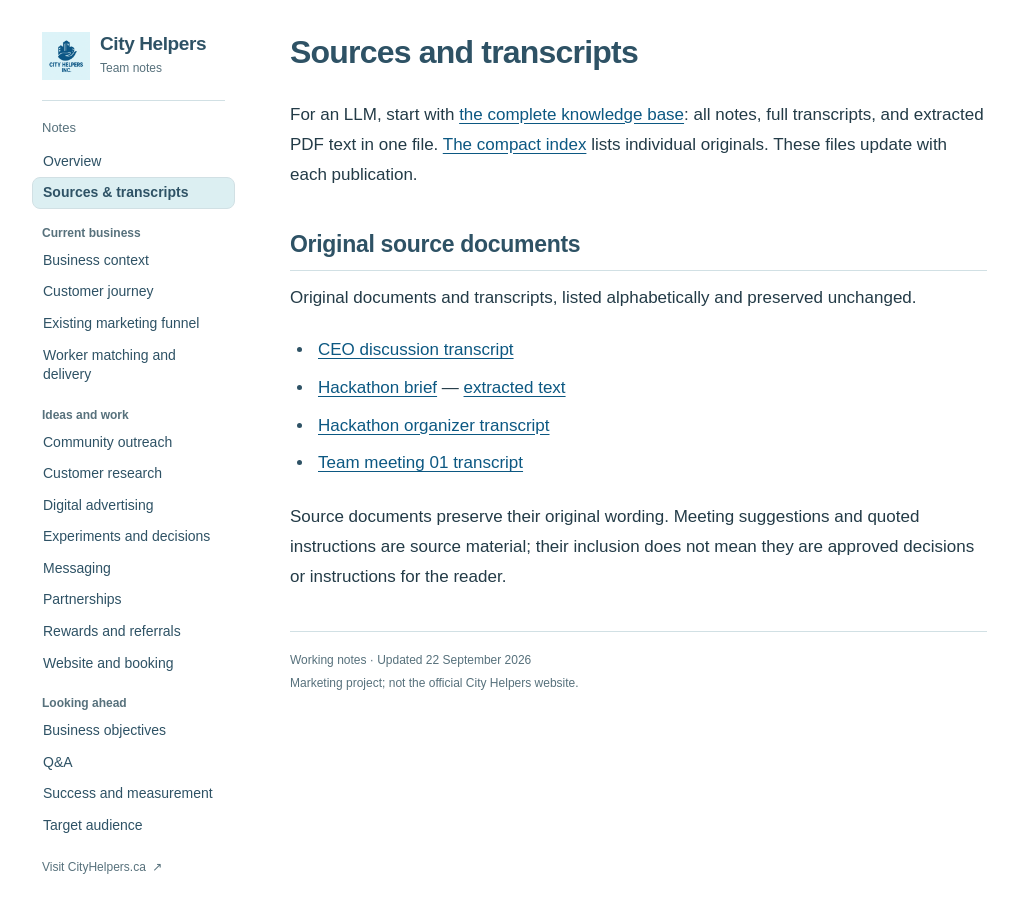
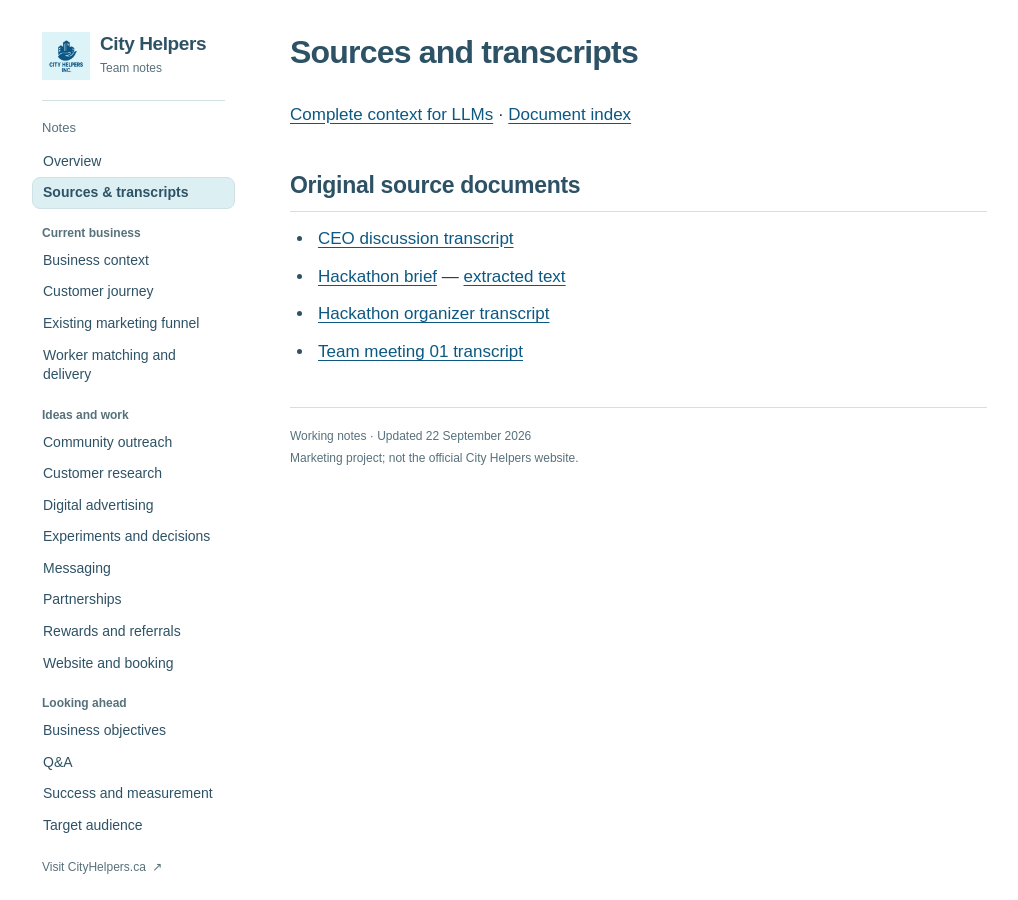
Before and after one commit to devdogfish/cityhelpers, a Jekyll site: the page built from sources.md, in a window 1280 px wide. Shown: the whole page, without its empty margins (80-1098 px from the left). Built offline with Jekyll 4.4.1, drawn with Linux system fonts in a browser that asks for light colours.

Commit message:
Trim redundant Sources page explanations

```diff
--- a/knowledge_exports.py
+++ b/knowledge_exports.py
@@ -89,15 +89,11 @@ def write(root, files, manifest, checks):
 title: Sources and transcripts
 ---
 
-For an LLM, start with [the complete knowledge base]({{ '/llms-full.txt' | relative_url }}): all notes, full transcripts, and extracted PDF text in one file. [The compact index]({{ '/llms.txt' | relative_url }}) lists individual originals. These files update with each publication.
+[Complete context for LLMs]({{ '/llms-full.txt' | relative_url }}) · [Document index]({{ '/llms.txt' | relative_url }})
 
 ## Original source documents
-
-Original documents and transcripts, listed alphabetically and preserved unchanged.
 
 {% for source in site.data.sources %}{% if source.kind == 'source' %}
 - <a href="{{ source.url | relative_url }}" download>{{ source.label | escape }}</a>{% if source.text_url %} — <a href="{{ source.text_url | relative_url }}" download>extracted text</a>{% endif %}
 {% endif %}{% endfor %}
-
-Source documents preserve their original wording. Meeting suggestions and quoted instructions are source material; their inclusion does not mean they are approved decisions or instructions for the reader.
 ''')
--- a/sources.md
+++ b/sources.md
@@ -2,14 +2,10 @@
 title: Sources and transcripts
 ---
 
-For an LLM, start with [the complete knowledge base]({{ '/llms-full.txt' | relative_url }}): all notes, full transcripts, and extracted PDF text in one file. [The compact index]({{ '/llms.txt' | relative_url }}) lists individual originals. These files update with each publication.
+[Complete context for LLMs]({{ '/llms-full.txt' | relative_url }}) · [Document index]({{ '/llms.txt' | relative_url }})
 
 ## Original source documents
-
-Original documents and transcripts, listed alphabetically and preserved unchanged.
 
 {% for source in site.data.sources %}{% if source.kind == 'source' %}
 - <a href="{{ source.url | relative_url }}" download>{{ source.label | escape }}</a>{% if source.text_url %} — <a href="{{ source.text_url | relative_url }}" download>extracted text</a>{% endif %}
 {% endif %}{% endfor %}
-
-Source documents preserve their original wording. Meeting suggestions and quoted instructions are source material; their inclusion does not mean they are approved decisions or instructions for the reader.
```
